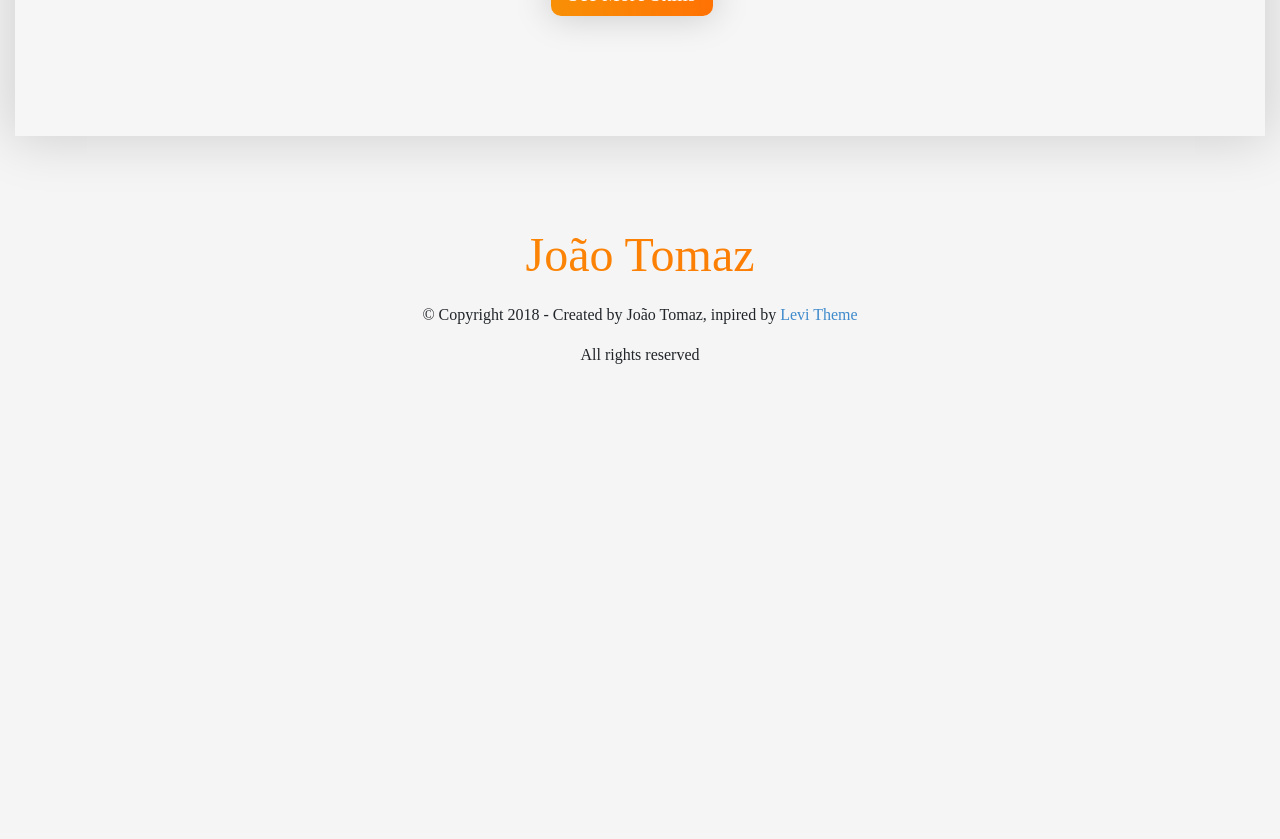
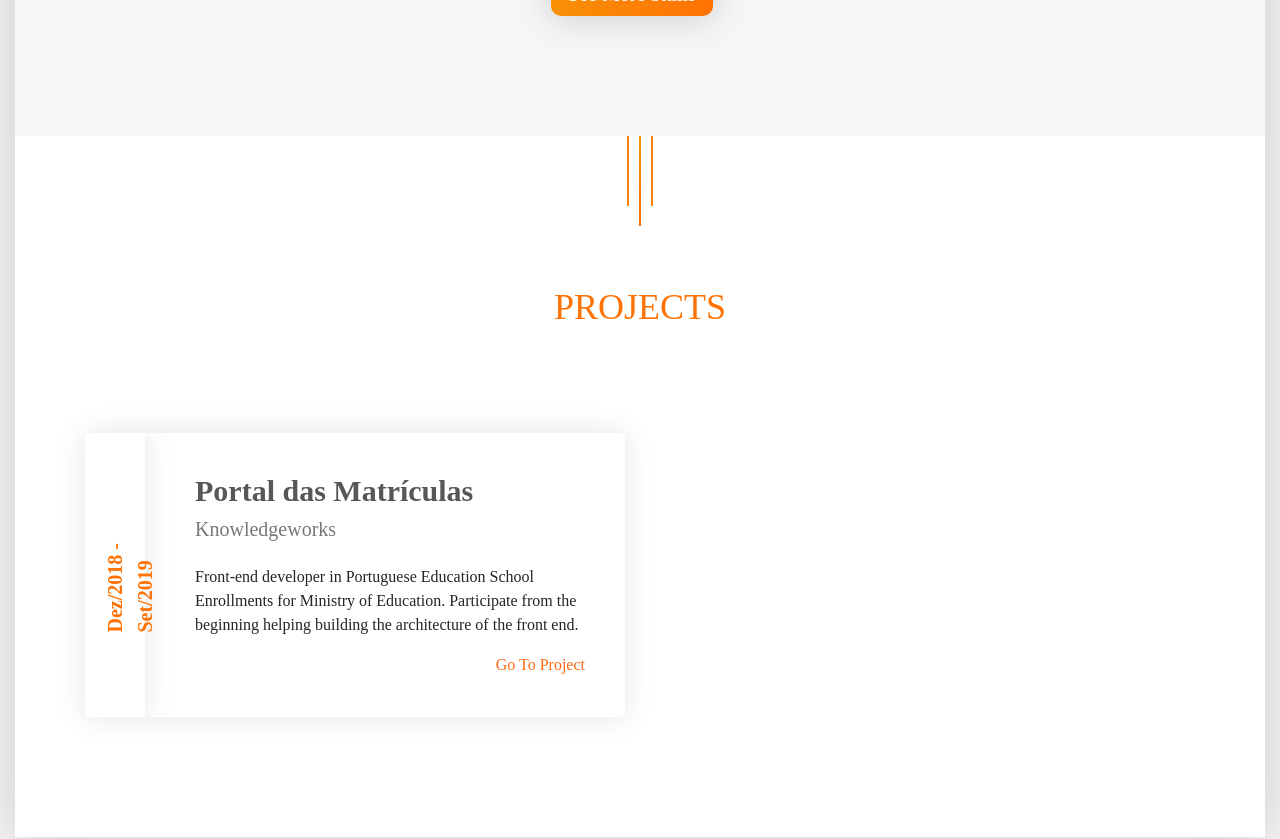
Before and after one commit to vanishdark/resumePage, an Angular app: page /public/home in a window 1280 px wide. Shown: the part 2140-2979 px from the top of the page. Before the commit the page ends 2613 px from the top, so only its background shows below. Built offline with nearby package versions, Linux system fonts and the light colour scheme; a web font is replaced by a local one.

Commit message:
feat(projects): add professional projects section

```diff
--- a/src/app/modules/public/pages/home/home.component.html
+++ b/src/app/modules/public/pages/home/home.component.html
@@ -24,4 +24,5 @@
 <main class="content-wrap">
   <app-about-me></app-about-me>
   <app-skills></app-skills>
+  <app-professional></app-professional>
 </main>
--- /dev/null
+++ b/src/app/modules/public/pages/projects/professional/professional.component.html
@@ -0,0 +1,38 @@
+<div style="position: relative">
+  <a id="projects" style="position: absolute; top: -70px; left: 0;"></a>
+</div>
+<section>
+  <div class="section-shape">
+    <span></span>
+    <span></span>
+    <span></span>
+  </div>
+  <div class="container">
+    <div class="row">
+      <div class="col-12 text-center mb-5">
+        <h2 class="section-title">Projects</h2>
+      </div>
+    </div>
+    <div class="row">
+      <div class="col-md-6 mt-5">
+        <div class="projects-box">
+          <div class="project-session">
+            <span>Dez/2018 - Set/2019</span>
+          </div>
+          <div class="project-info-text">
+            <h2 class="block-title">Portal das Matrículas</h2>
+            <h6 class="company-name mb-4 mt-2">
+              Knowledgeworks
+            </h6>
+            <p>Front-end developer in Portuguese Education School Enrollments for Ministry of Education. Participate from
+              the beginning helping building the architecture of the front end.</p>
+          </div>
+          <div class="project-link">
+            <a href="http://https//portaldasmatriculas.edu.gov.pt" target="_blank">Go To Project</a>
+          </div>
+        </div>
+      </div>
+    </div>
+  </div>
+
+</section>
--- /dev/null
+++ b/src/app/modules/public/pages/projects/professional/professional.component.ts
@@ -0,0 +1,15 @@
+import {Component, OnInit} from '@angular/core';
+
+@Component({
+  selector: 'app-professional',
+  templateUrl: './professional.component.html',
+  styleUrls: ['./professional.component.scss']
+})
+export class ProfessionalComponent implements OnInit {
+
+  constructor() { }
+
+  ngOnInit() {
+  }
+
+}
--- a/src/app/modules/public/public.module.ts
+++ b/src/app/modules/public/public.module.ts
@@ -7,9 +7,15 @@ import {SkillsComponent} from './pages/skills/skills-home/skills.component';
 import {SharedModule} from '../../shared/shared.module';
 import {SkillsDetailedComponent} from './pages/skills/skills-detailed/skills-detailed.component';
 import {RouterModule} from '@angular/router';
+import {ProfessionalComponent} from './pages/projects/professional/professional.component';
 
 @NgModule({
-  declarations: [HomeComponent, AboutMeComponent, SkillsComponent, SkillsDetailedComponent],
+  declarations: [
+    HomeComponent,
+    AboutMeComponent,
+    SkillsComponent,
+    SkillsDetailedComponent,
+    ProfessionalComponent],
   imports: [
     SharedModule,
     RouterModule.forChild([]),
--- a/src/assets/scss/resumePage.scss
+++ b/src/assets/scss/resumePage.scss
@@ -21,7 +21,12 @@ $font-size: 20px;
 @font-face {
   font-family: 'Amatic SC';
   src: url('../fonts/AmaticSC-Regular.ttf') format("truetype");
-  font-weight:300;
+  font-weight: 300;
+}
+@font-face {
+  font-family: 'BarlowCondensed';
+  src: url('../fonts/BarlowCondensed-Light.ttf') format("truetype");
+  font-weight: 300;
 }
 
 body, html {
@@ -672,6 +677,91 @@ section {
   }
 }
 
+// PROJECTS
+.projects-box {
+  -webkit-box-shadow: 0 0 30px 1px rgba(0, 0, 0, 0.1);
+  box-shadow: 0 0 30px 1px rgba(0, 0, 0, 0.1);
+  padding: 40px;
+  background: #fff;
+  border-radius: 4px;
+  position: relative;
+  overflow: hidden;
+  display: -webkit-flex;
+  display: -moz-flex;
+  display: -ms-flex;
+  display: -o-flex;
+  display: -webkit-box;
+  display: -ms-flexbox;
+  display: flex;
+  -webkit-box-orient: vertical;
+  -webkit-box-direction: normal;
+  -ms-flex-direction: column;
+  flex-direction: column;
+  -webkit-box-pack: center;
+  -ms-flex-pack: center;
+  justify-content: center;
+}
+
+.company-name {
+  color: #777;
+  font-weight: normal;
+  font-size: 20px;
+}
+
+.project-session {
+  -webkit-box-shadow: 0 0 30px 1px rgba(0, 0, 0, 0.1);
+  box-shadow: 0 0 30px 1px rgba(0, 0, 0, 0.1);
+  position: absolute;
+  top: 0;
+  width: 60px;
+  height: 100%;
+  left: 0;
+}
+
+.project-session span {
+  color: #ff7204;
+  left: 15px;
+  -webkit-transform: rotate(-90deg) translateX(-50%);
+  -ms-transform: rotate(-90deg) translateX(-50%);
+  transform: rotate(-90deg) translateX(-50%);
+  -webkit-transform-origin: left top 0;
+  -ms-transform-origin: left top 0;
+  transform-origin: left top 0;
+  width: 115px;
+  position: absolute;
+  font-size: 20px;
+  font-weight: bold;
+  top: 50%;
+}
+
+.block-title:hover {
+  color: #ff7204;
+  text-decoration: none;
+}
+
+.project-info-text {
+  padding-left: 70px;
+}
+
+.block-title {
+  font-size: 30px;
+  font-weight: bold;
+  color: #565758;;
+}
+
+@media (max-width: 767px) {
+  .block-title {
+    font-size: 20px;
+  }
+}
+
+.project-link {
+  text-align: end;
+
+  a {
+    color: #ff6a13;
+  }
+
   // FOOTER
   .site-footer {
     padding-top: 90px;
@@ -689,3 +779,4 @@ section {
     color: transparent;
     -webkit-background-clip: text;
   }
+}
```
Also changed, not shown: src/app/modules/public/pages/projects/professional/professional.component.scss (added), src/assets/fonts/BarlowCondensed-Light.ttf (added), 1 other file (tests, documents, lock files or other folders). Lines whose indentation alone changed are shown as unchanged.
